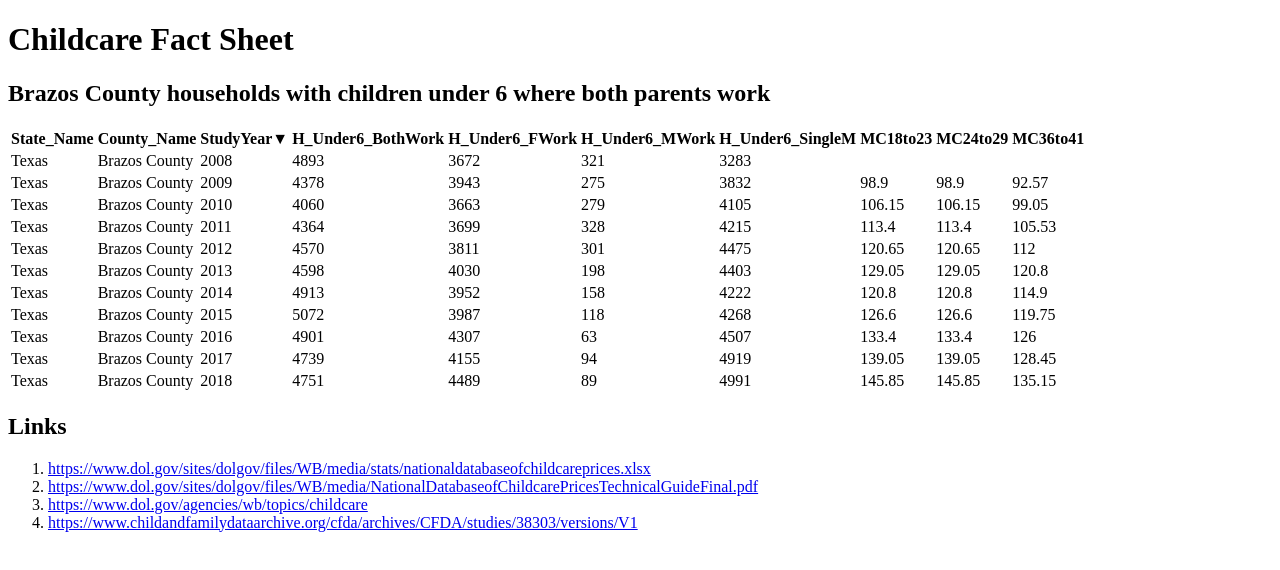
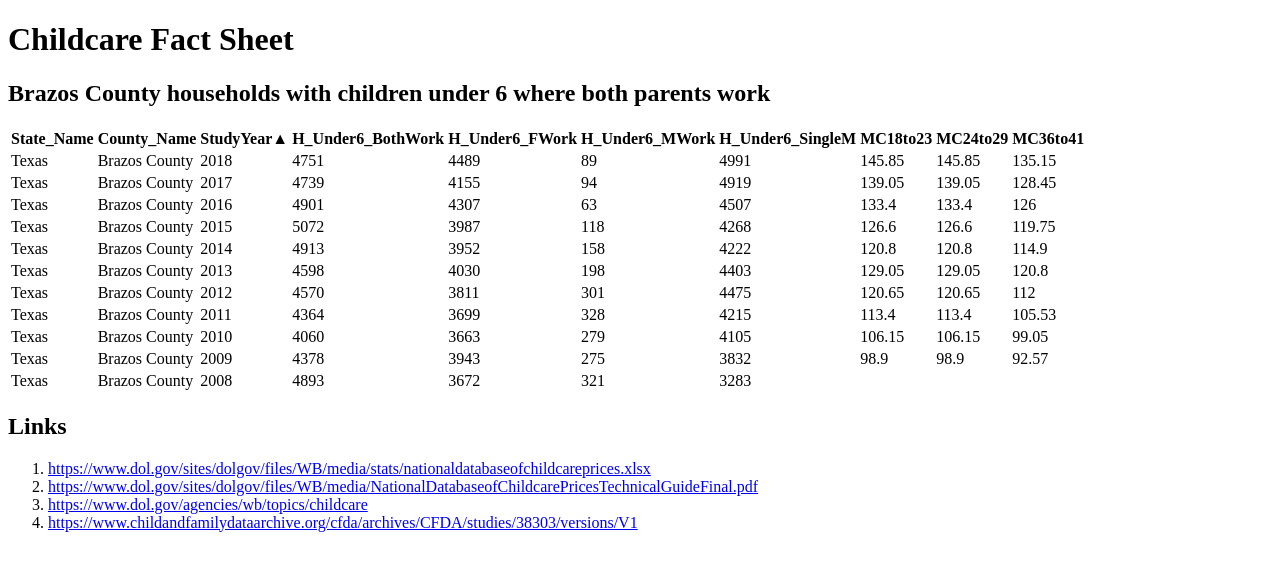
Before and after one commit to ZachWatkins/pdf-data-js, a React (Vite) app: page / in a window 1280 px wide. Shown: the top 570 px of the page. Built offline with nearby package versions, Linux system fonts and the light colour scheme.

Commit message:
Move table feature to a component file

```diff
--- a/src/App.jsx
+++ b/src/App.jsx
@@ -1,57 +1,13 @@
 import React from 'react'
 import dataSet from './dataSet.json'
+import Table from './components/Table'
 
 export default function App() {
-
-    const [sortColumn, setSortColumn] = React.useState('StudyYear')
-    const [sortOrder, setSortOrder] = React.useState('asc')
-
-    const keys = Object.keys(dataSet.data[0])
-
-    const sortByNumberOrString = (a, b) => {
-        if (typeof a[sortColumn] === 'number') {
-            if (sortOrder === 'asc') return a[sortColumn] - b[sortColumn]
-            return b[sortColumn] - a[sortColumn]
-        }
-        return a[sortColumn].localeCompare(b[sortColumn])
-    }
-    console.log(sortColumn, sortOrder)
-
-    const handleSort = (column) => {
-        if (sortColumn === column) {
-            setSortOrder(sortOrder === 'asc' ? 'desc' : 'asc')
-        } else {
-            setSortColumn(column)
-            setSortOrder('asc')
-        }
-    }
 
     return (
         <div>
             <h2>{dataSet.title}</h2>
-            <table>
-                <thead>
-                    <tr>
-                        {keys.map((item, index) => (
-                            <th style={{cursor:"pointer"}} key={index} onClick={() => handleSort(item)}>
-                                {item}
-                                {sortColumn === item && (
-                                    <span>{sortOrder === 'asc' ? '▼' : '▲'}</span>
-                                )}
-                            </th>
-                        ))}
-                    </tr>
-                </thead>
-                <tbody>
-                    {dataSet.data.concat().sort(sortByNumberOrString).map((item, index) => (
-                        <tr key={index}>
-                            {keys.map((key, index) => (
-                                <td key={index}>{item[key]}</td>
-                            ))}
-                        </tr>
-                    ))}
-                </tbody>
-            </table>
+            <Table data={dataSet.data} sortColumn='StudyYear' sortOrder='desc' />
         </div>
     )
 }
--- /dev/null
+++ b/src/components/Table.jsx
@@ -0,0 +1,52 @@
+import React from 'react'
+
+export default function Table({ data, sortColumn, sortOrder }) {
+
+    const keys = React.useRef(Object.keys(data[0]))
+    const [sortByColumn, setSortByColumn] = React.useState(sortColumn || keys.current[0])
+    const [sortByOrder, setSortByOrder] = React.useState(sortOrder || 'asc')
+    const sortedData = React.useMemo(() => {
+        return data.concat().sort((a, b) => {
+            if (typeof a[sortByColumn] === 'number') {
+                if (sortByOrder === 'asc') return a[sortByColumn] - b[sortByColumn]
+                return b[sortByColumn] - a[sortByColumn]
+            }
+            return a[sortByColumn].localeCompare(b[sortByColumn])
+        })
+    }, [sortByColumn, sortByOrder])
+
+    function handleSort (column) {
+        if (sortByColumn === column) {
+            setSortByOrder(sortByOrder === 'asc' ? 'desc' : 'asc')
+        } else {
+            setsortByColumn(column)
+            setSortByOrder('asc')
+        }
+    }
+
+    return (
+        <table>
+            <thead>
+                <tr>
+                    {keys.current.map((item, index) => (
+                        <th style={{cursor:"pointer"}} key={index} onClick={() => handleSort(item)}>
+                            {item}
+                            {sortByColumn === item && (
+                                <span>{sortByOrder === 'asc' ? '▼' : '▲'}</span>
+                            )}
+                        </th>
+                    ))}
+                </tr>
+            </thead>
+            <tbody>
+                {sortedData.map((item, index) => (
+                    <tr key={index}>
+                        {keys.current.map((key, index) => (
+                            <td key={index}>{item[key]}</td>
+                        ))}
+                    </tr>
+                ))}
+            </tbody>
+        </table>
+    )
+}
```
